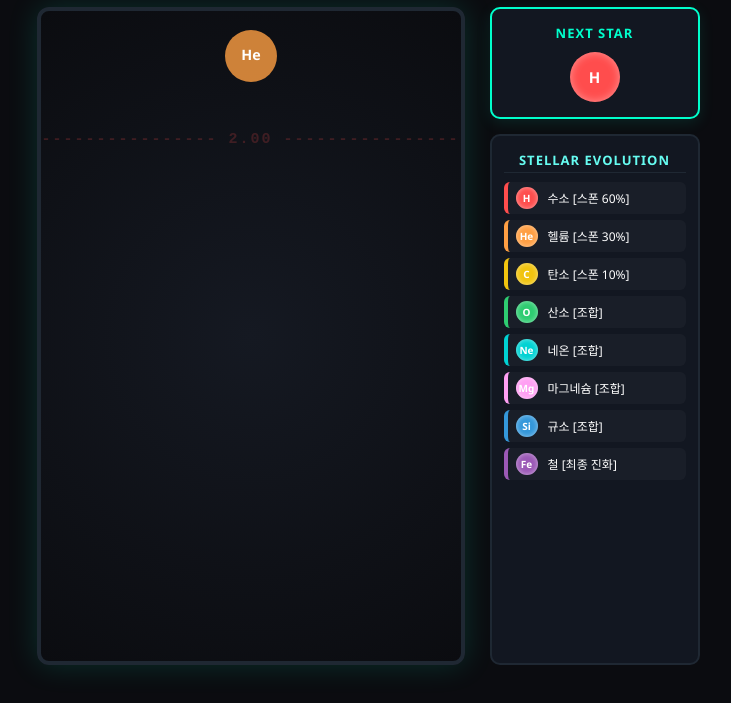
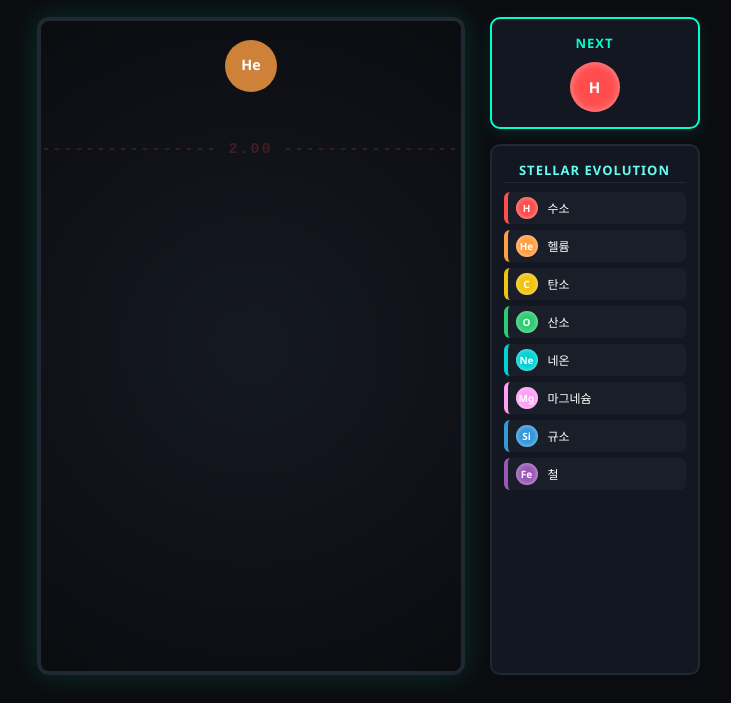
Before and after one commit to juhyeok0920-ai/STAR-SUIKAGAME, a plain HTML site: page index.html in a window 1280 px wide. Shown: the part 97-800 px from the top of the page, without its empty margins (272-1003 px from the left). Drawn offline with nearby package versions, Linux system fonts and the light colour scheme.

Commit message:
index 수정

```diff
--- a/index.html
+++ b/index.html
@@ -179,7 +179,7 @@
 <body>
 
     <h1> ✨ STAR-SUIKAGAME ✨ </h1>
-    <div class="subtitle"></div>
+    <div class="subtitle">별을 합쳐 최종 단계까지 도달하세요</div>
 
     <div class="game-wrapper">
         <div id="game-container">
@@ -208,20 +208,20 @@
 
         <div class="side-dashboard">
             <div class="next-panel">
-                <div class="panel-title">NEXT STAR</div>
+                <div class="panel-title">NEXT</div>
                 <div id="next-preview"></div>
             </div>
 
             <div class="tech-tree-panel">
                 <div class="panel-title" style="color: #66fcf1; text-align: center; border-bottom: 1px solid #1f2833; padding-bottom: 3px; margin-bottom: 3px;">STELLAR EVOLUTION</div>
-                <div class="tech-node" style="border-color: #ff4d4d;"><div class="tech-circle" style="background:#ff4d4d">H</div> 수소 [스폰 60%]</div>
-                <div class="tech-node" style="border-color: #ff9f43;"><div class="tech-circle" style="background:#ff9f43">He</div> 헬륨 [스폰 30%]</div>
-                <div class="tech-node" style="border-color: #f1c40f;"><div class="tech-circle" style="background:#f1c40f">C</div> 탄소 [스폰 10%]</div>
-                <div class="tech-node" style="border-color: #2ecc71;"><div class="tech-circle" style="background:#2ecc71">O</div> 산소 [조합]</div>
-                <div class="tech-node" style="border-color: #00d2d3;"><div class="tech-circle" style="background:#00d2d3">Ne</div> 네온 [조합]</div>
-                <div class="tech-node" style="border-color: #ff9ff3;"><div class="tech-circle" style="background:#ff9ff3">Mg</div> 마그네슘 [조합]</div>
-                <div class="tech-node" style="border-color: #3498db;"><div class="tech-circle" style="background:#3498db">Si</div> 규소 [조합]</div>
-                <div class="tech-node" style="border-color: #9b59b6;"><div class="tech-circle" style="background:#9b59b6">Fe</div> 철 [최종 진화]</div>
+                <div class="tech-node" style="border-color: #ff4d4d;"><div class="tech-circle" style="background:#ff4d4d">H</div> 수소 </div>
+                <div class="tech-node" style="border-color: #ff9f43;"><div class="tech-circle" style="background:#ff9f43">He</div> 헬륨 </div>
+                <div class="tech-node" style="border-color: #f1c40f;"><div class="tech-circle" style="background:#f1c40f">C</div> 탄소 </div>
+                <div class="tech-node" style="border-color: #2ecc71;"><div class="tech-circle" style="background:#2ecc71">O</div> 산소 </div>
+                <div class="tech-node" style="border-color: #00d2d3;"><div class="tech-circle" style="background:#00d2d3">Ne</div> 네온 </div>
+                <div class="tech-node" style="border-color: #ff9ff3;"><div class="tech-circle" style="background:#ff9ff3">Mg</div> 마그네슘 </div>
+                <div class="tech-node" style="border-color: #3498db;"><div class="tech-circle" style="background:#3498db">Si</div> 규소 </div>
+                <div class="tech-node" style="border-color: #9b59b6;"><div class="tech-circle" style="background:#9b59b6">Fe</div> 철 </div>
             </div>
         </div>
     </div>
```
